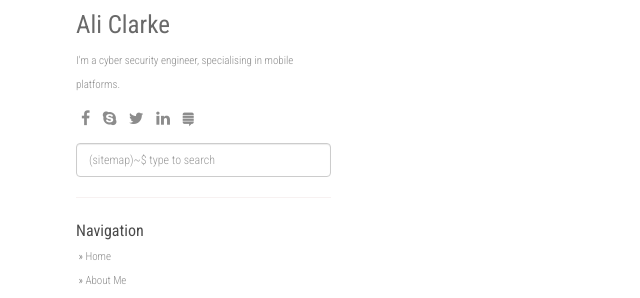
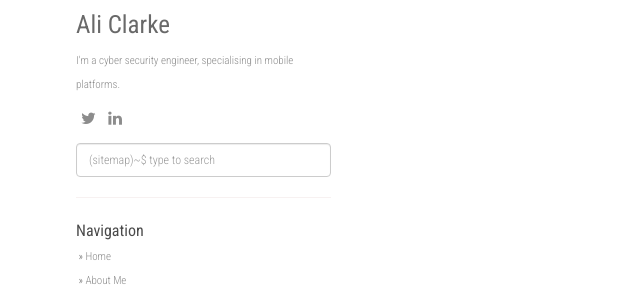
Before and after one commit to alijnclarke/alijnclarke.github.io, a Jekyll site: the page built from index.html, in a window 1280 px wide. Shown: the part 194-492 px from the top of the page, without its empty margins (9-649 px from the left). Built offline with Jekyll 4.4.1, drawn with Linux system fonts in a browser that asks for light colours; nearby versions of some CDN libraries; the list of posts is cut into pages by our own code.

Commit message:
removed social icons
Signed-off-by: Ali Clarke <ali.clarke@swainsleyhall.com>

```diff
--- a/_config.yml
+++ b/_config.yml
@@ -15,16 +15,11 @@ collections:
     permalink: /project/:path/
 
 social:
-    - icon: fa-facebook
-      link: "#"
-    - icon: fa-skype
-      link: "#"
     - icon: fa-twitter
       link: "https://twitter.com/aliclarke_"
     - icon: fa-linkedin
       link: "#"
-    - icon: fa-stack-exchange
-      link: "#"
+
 
 share:
   twitter_username: aliclarke_
```
